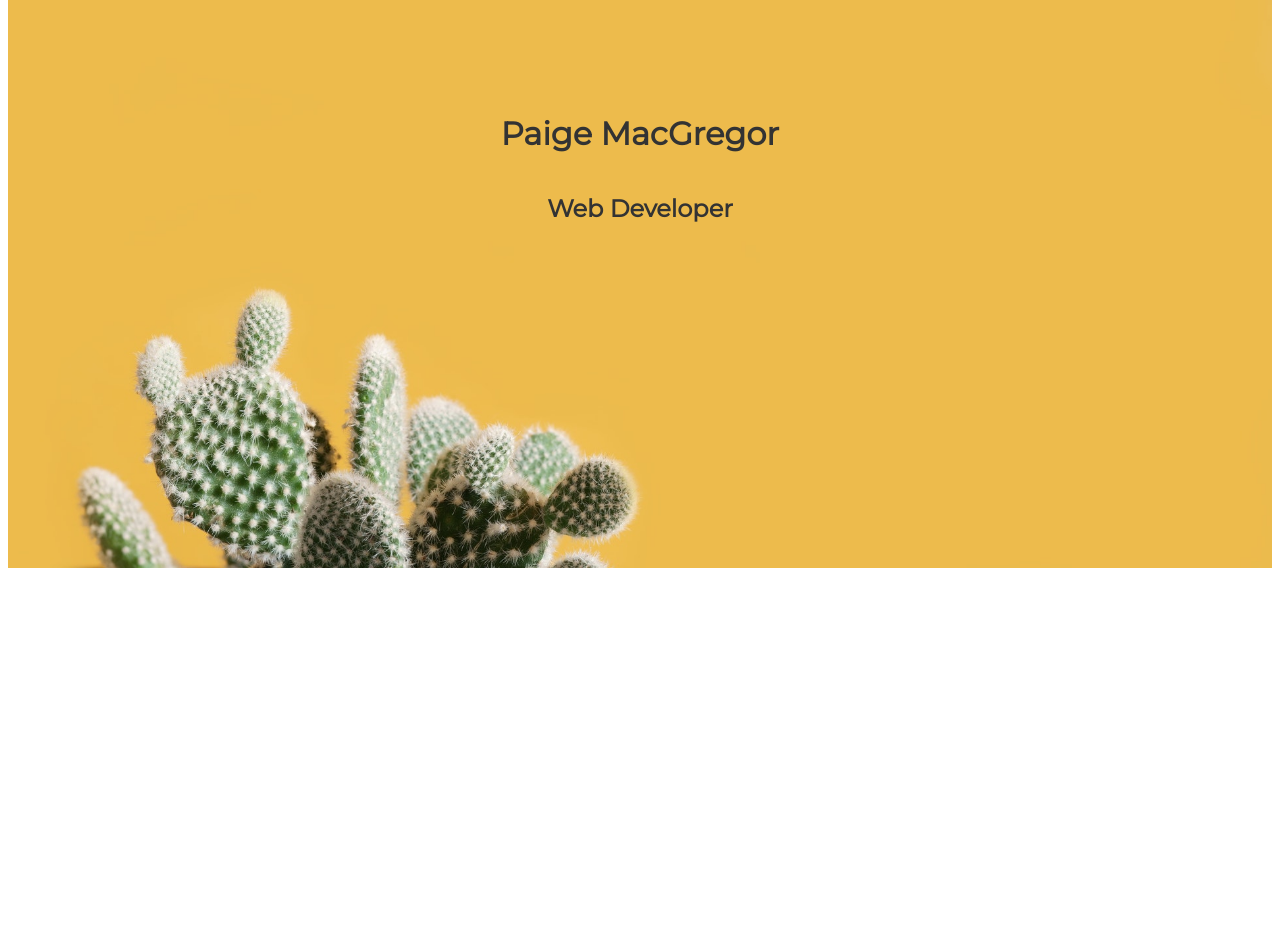
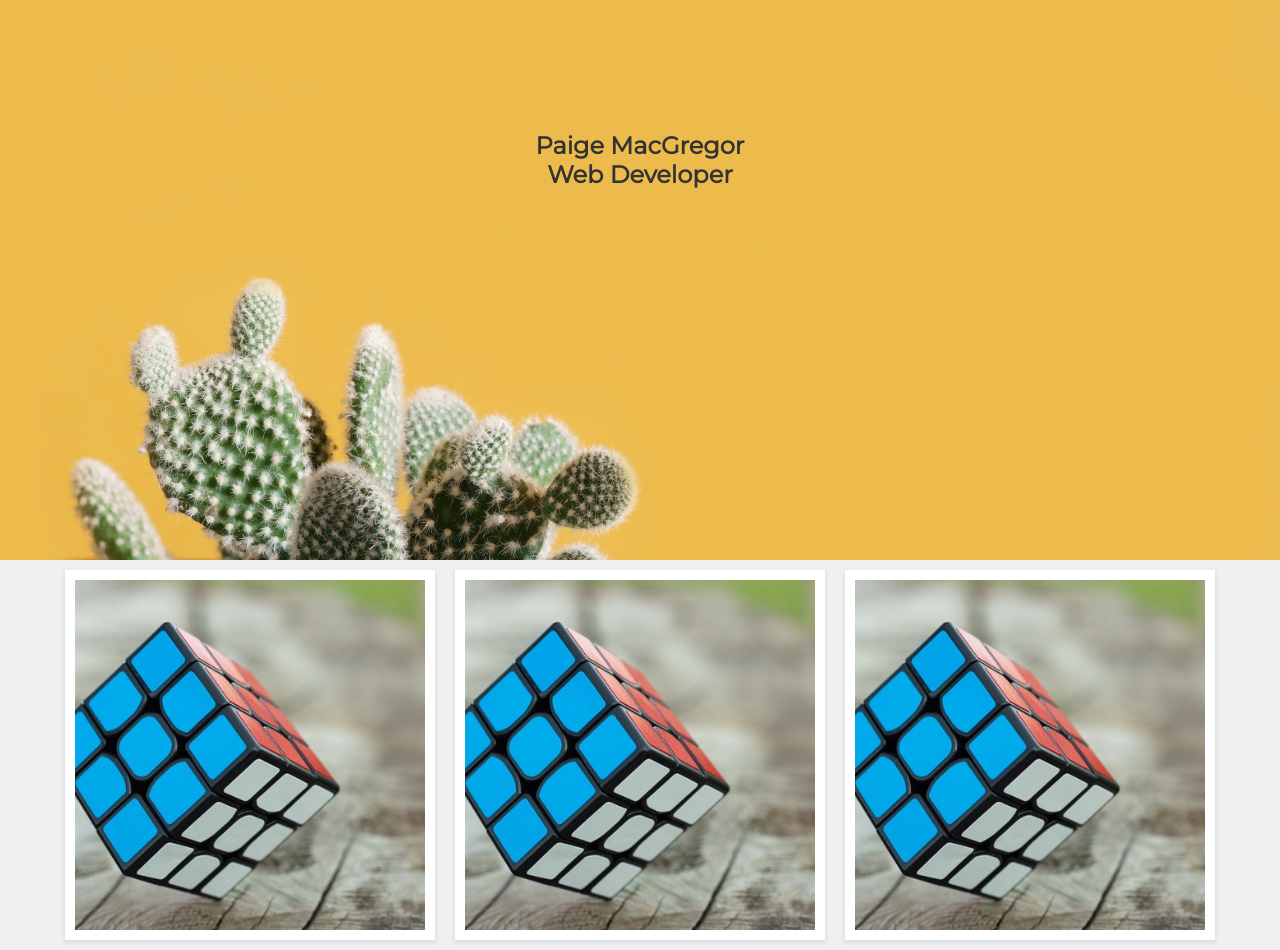
Before and after one commit to paigem33/portfolioWebsite, a React (Create React App) app in the folder portfolio/: page / in a window 1280 px wide. Shown: the part 240-1190 px from the top of the page. Before the commit the page ends 816 px from the top, so only its background shows below. Built offline with nearby package versions, Linux system fonts and the light colour scheme.

Commit message:
work on project cards

```diff
--- /dev/null
+++ b/portfolio/src/App.css
@@ -0,0 +1,14 @@
+* {
+    margin: 0;
+    padding: 0;
+}
+body {
+    background:#f0f0f0;
+    color: #333333;
+    font-family: 'Montserrat';
+}
+.Projects {
+    display: flex;
+    justify-content: center;
+    flex-wrap: wrap;
+}
--- a/portfolio/src/App.js
+++ b/portfolio/src/App.js
@@ -1,11 +1,18 @@
 import React, { Component } from 'react';
+import './App.css';
 import Hero from './Hero/Hero'
+import ProjectCard from './ProjectCard/ProjectCard'
 
 class App extends Component {
   render() {
     return (
     <>
       <Hero />
+      <section className="Projects">
+        <ProjectCard />
+        <ProjectCard />
+        <ProjectCard />
+      </section>
     </>
     );
   }
--- /dev/null
+++ b/portfolio/src/Hero/Hero.css
@@ -0,0 +1,10 @@
+.Hero {
+    height: 100vh;
+    background-image: url(cactus-yellow.jpg);
+    background-position: bottom;
+    background-size: cover;
+    display: flex;
+    justify-content: center;
+    align-items: center;
+    flex-direction: column;
+}
--- a/portfolio/src/Hero/Hero.js
+++ b/portfolio/src/Hero/Hero.js
@@ -1,27 +1,13 @@
 import React from 'react';
-import background_img from './cactus-yellow.jpg';
+import './Hero.css';
 
 const Hero = () => {
 
-    const heroMain = {
-        height: '100vh',
-        backgroundImage: `url(${background_img})`,
-        backgroundPosition: 'bottom',
-        backgroundSize: 'cover',
-        display: 'flex',
-        justifyContent: 'center',
-        alignItems: 'center',
-        flexDirection: 'column',
-        color: '#333333',
-        fontFamily: 'Montserrat'
-    }
-
-
     return(
-        <div className="hero" style={heroMain}>
+        <section className="Hero">
             <h1 >Paige MacGregor</h1>
             <h2 >Web Developer</h2>
-        </div>
+        </section>
     )
 
 }
--- /dev/null
+++ b/portfolio/src/ProjectCard/ProjectCard.css
@@ -0,0 +1,48 @@
+.container {
+    padding: 10px;
+    margin: 10px;
+    background-color: #fff;
+    width: 350px;
+    height: 350px;
+    position: relative;
+    box-shadow:0px 2px 4px 1px rgba(56,72,84,0.1);
+}
+.image {
+    background-image: url(test.jpg);
+    background-size: cover;
+	background-position: center center;
+    background-repeat: no-repeat;
+    width: 350px;
+    height: 350px;
+    position: relative;
+    overflow: hidden;
+}
+.image:after {
+    content:'';
+    width:100%; height:100%;
+    top:0; left:0;
+    background:rgba(56,72,84,0.5);
+    position:absolute;
+    opacity:0;
+    transition:opacity 0.3s ease;
+}
+.image:hover:after {
+    opacity:1;
+}
+.content {
+    background-color: #fff;
+    position: absolute;
+    bottom: 10px;
+    left: 10px;
+    right: 10px;
+    z-index:1;
+    padding: 10px;
+    font-size: 18px;
+    transform:translate3d(0px,20px,0px);
+	opacity:0;
+	transition:transform 0.3s ease, opacity 0.3s ease;
+}
+.container:hover .content {
+	transform:translate3d(0px,0px,0px);
+	opacity:1;
+}
--- /dev/null
+++ b/portfolio/src/ProjectCard/ProjectCard.js
@@ -0,0 +1,21 @@
+import React from 'react';
+import './ProjectCard.css';
+
+const ProjectCard = () => {
+
+    return(
+
+        <div className="container">
+            <div className="image">
+                <div className="content">
+                    <h5>Project Name</h5>
+                    <p>text here text here text here</p>
+                </div>
+            </div>
+        </div>
+
+    )
+
+}
+
+export default ProjectCard;
```
Also changed, not shown: portfolio/src/ProjectCard/test.jpg (added).
